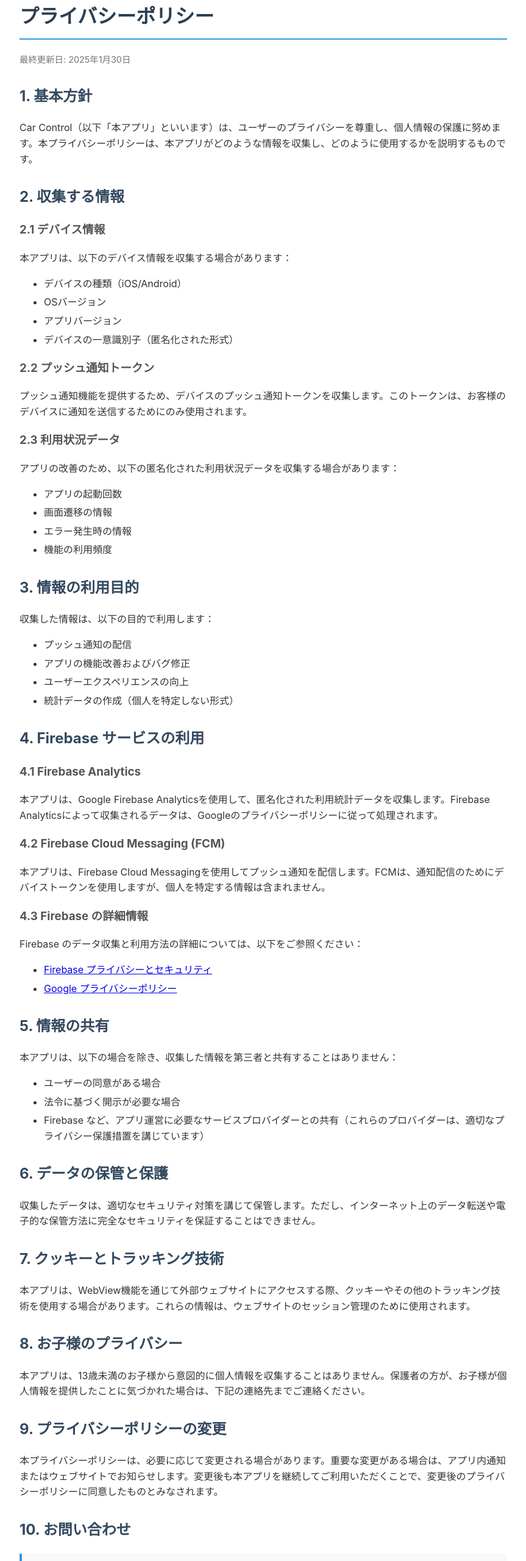
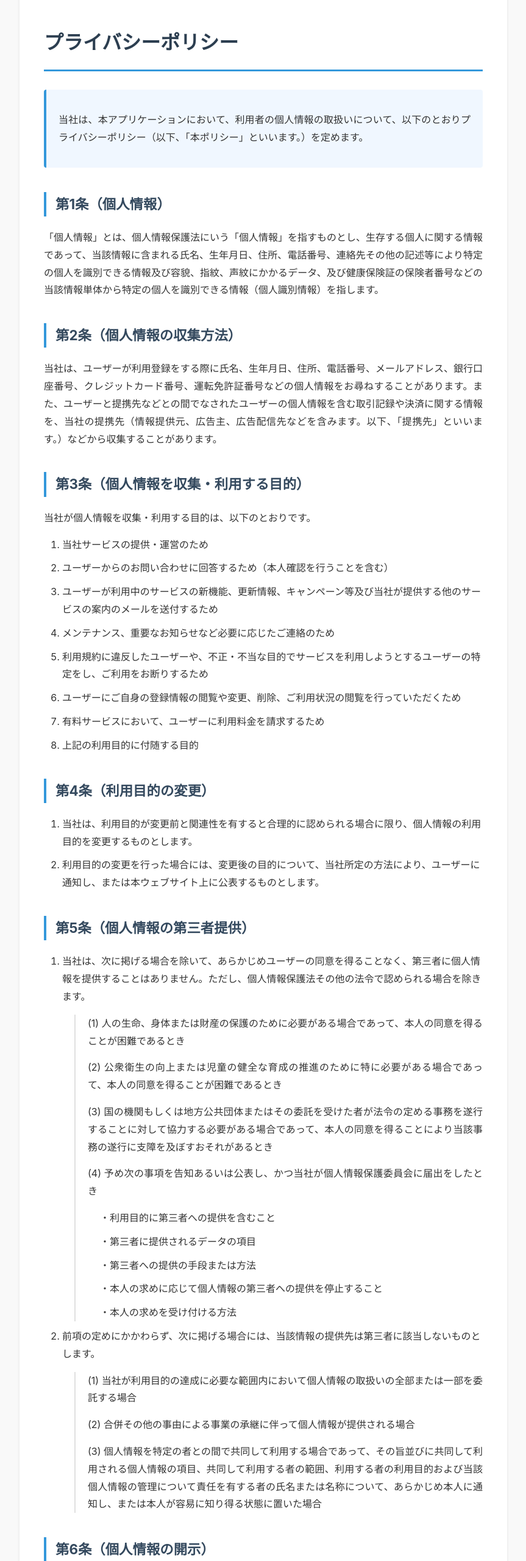
Before and after one commit to world-advance-network/car-control-app-privacy-policy, a plain HTML site: page index.html in a window 1280 px wide. Shown: the part 40-2600 px from the top of the page at 61% size, without its empty margins (208-1071 px from the left). Drawn offline with Linux system fonts and the light colour scheme.

Commit message:
privacy-policy-page作成

```diff
--- a/index.html
+++ b/index.html
@@ -7,211 +7,199 @@
     <style>
         body {
             font-family: -apple-system, BlinkMacSystemFont, "Segoe UI", Roboto, "Helvetica Neue", Arial, sans-serif;
-            line-height: 1.6;
+            line-height: 1.8;
             max-width: 800px;
             margin: 0 auto;
             padding: 20px;
             color: #333;
+            background-color: #f9f9f9;
+        }
+        .container {
+            background-color: white;
+            padding: 40px;
+            border-radius: 8px;
+            box-shadow: 0 2px 4px rgba(0,0,0,0.1);
         }
         h1 {
             color: #2c3e50;
-            border-bottom: 2px solid #3498db;
-            padding-bottom: 10px;
+            border-bottom: 3px solid #3498db;
+            padding-bottom: 15px;
+            margin-bottom: 30px;
+            font-size: 2em;
         }
         h2 {
             color: #34495e;
-            margin-top: 30px;
+            margin-top: 40px;
+            margin-bottom: 20px;
+            font-size: 1.4em;
+            border-left: 4px solid #3498db;
+            padding-left: 15px;
         }
         h3 {
             color: #555;
+            margin-top: 25px;
+            margin-bottom: 15px;
+            font-size: 1.1em;
         }
-        .last-updated {
-            color: #777;
-            font-size: 0.9em;
-            margin-bottom: 30px;
+        p {
+            margin: 15px 0;
+            text-align: justify;
         }
-        .contact {
-            background-color: #f8f9fa;
-            padding: 15px;
+        .intro {
+            background-color: #f0f7ff;
+            padding: 20px;
             border-left: 4px solid #3498db;
-            margin: 20px 0;
+            margin: 30px 0;
+            border-radius: 4px;
         }
-        .english-section {
-            margin-top: 60px;
-            padding-top: 40px;
-            border-top: 3px solid #e0e0e0;
-        }
-        ul {
-            margin: 10px 0;
+        ol {
+            margin: 15px 0;
+            padding-left: 30px;
         }
         li {
-            margin: 5px 0;
+            margin: 10px 0;
+            line-height: 1.8;
+        }
+        .contact-info {
+            background-color: #f8f9fa;
+            padding: 25px;
+            border-left: 4px solid #3498db;
+            margin: 30px 0;
+            border-radius: 4px;
+        }
+        .contact-info p {
+            margin: 8px 0;
+        }
+        .section-title {
+            font-weight: 600;
+            color: #2c3e50;
+        }
+        .subsection {
+            margin-left: 20px;
+            padding-left: 20px;
+            border-left: 2px solid #e0e0e0;
+        }
+        .closing {
+            text-align: right;
+            margin-top: 50px;
+            font-weight: 600;
+            color: #555;
         }
     </style>
 </head>
 <body>
-    <h1>プライバシーポリシー</h1>
-    <p class="last-updated">最終更新日: 2025年1月30日</p>
+    <div class="container">
+        <h1>プライバシーポリシー</h1>
 
-    <h2>1. 基本方針</h2>
-    <p>Car Control（以下「本アプリ」といいます）は、ユーザーのプライバシーを尊重し、個人情報の保護に努めます。本プライバシーポリシーは、本アプリがどのような情報を収集し、どのように使用するかを説明するものです。</p>
+        <div class="intro">
+            <p>当社は、本アプリケーションにおいて、利用者の個人情報の取扱いについて、以下のとおりプライバシーポリシー（以下、「本ポリシー」といいます。）を定めます。</p>
+        </div>
 
-    <h2>2. 収集する情報</h2>
-    <h3>2.1 デバイス情報</h3>
-    <p>本アプリは、以下のデバイス情報を収集する場合があります：</p>
-    <ul>
-        <li>デバイスの種類（iOS/Android）</li>
-        <li>OSバージョン</li>
-        <li>アプリバージョン</li>
-        <li>デバイスの一意識別子（匿名化された形式）</li>
-    </ul>
+        <h2>第1条（個人情報）</h2>
+        <p>「個人情報」とは、個人情報保護法にいう「個人情報」を指すものとし、生存する個人に関する情報であって、当該情報に含まれる氏名、生年月日、住所、電話番号、連絡先その他の記述等により特定の個人を識別できる情報及び容貌、指紋、声紋にかかるデータ、及び健康保険証の保険者番号などの当該情報単体から特定の個人を識別できる情報（個人識別情報）を指します。</p>
 
-    <h3>2.2 プッシュ通知トークン</h3>
-    <p>プッシュ通知機能を提供するため、デバイスのプッシュ通知トークンを収集します。このトークンは、お客様のデバイスに通知を送信するためにのみ使用されます。</p>
+        <h2>第2条（個人情報の収集方法）</h2>
+        <p>当社は、ユーザーが利用登録をする際に氏名、生年月日、住所、電話番号、メールアドレス、銀行口座番号、クレジットカード番号、運転免許証番号などの個人情報をお尋ねすることがあります。また、ユーザーと提携先などとの間でなされたユーザーの個人情報を含む取引記録や決済に関する情報を、当社の提携先（情報提供元、広告主、広告配信先などを含みます。以下、「提携先」といいます。）などから収集することがあります。</p>
 
-    <h3>2.3 利用状況データ</h3>
-    <p>アプリの改善のため、以下の匿名化された利用状況データを収集する場合があります：</p>
-    <ul>
-        <li>アプリの起動回数</li>
-        <li>画面遷移の情報</li>
-        <li>エラー発生時の情報</li>
-        <li>機能の利用頻度</li>
-    </ul>
+        <h2>第3条（個人情報を収集・利用する目的）</h2>
+        <p>当社が個人情報を収集・利用する目的は、以下のとおりです。</p>
+        <ol>
+            <li>当社サービスの提供・運営のため</li>
+            <li>ユーザーからのお問い合わせに回答するため（本人確認を行うことを含む）</li>
+            <li>ユーザーが利用中のサービスの新機能、更新情報、キャンペーン等及び当社が提供する他のサービスの案内のメールを送付するため</li>
+            <li>メンテナンス、重要なお知らせなど必要に応じたご連絡のため</li>
+            <li>利用規約に違反したユーザーや、不正・不当な目的でサービスを利用しようとするユーザーの特定をし、ご利用をお断りするため</li>
+            <li>ユーザーにご自身の登録情報の閲覧や変更、削除、ご利用状況の閲覧を行っていただくため</li>
+            <li>有料サービスにおいて、ユーザーに利用料金を請求するため</li>
+            <li>上記の利用目的に付随する目的</li>
+        </ol>
 
-    <h2>3. 情報の利用目的</h2>
-    <p>収集した情報は、以下の目的で利用します：</p>
-    <ul>
-        <li>プッシュ通知の配信</li>
-        <li>アプリの機能改善およびバグ修正</li>
-        <li>ユーザーエクスペリエンスの向上</li>
-        <li>統計データの作成（個人を特定しない形式）</li>
-    </ul>
+        <h2>第4条（利用目的の変更）</h2>
+        <ol>
+            <li>当社は、利用目的が変更前と関連性を有すると合理的に認められる場合に限り、個人情報の利用目的を変更するものとします。</li>
+            <li>利用目的の変更を行った場合には、変更後の目的について、当社所定の方法により、ユーザーに通知し、または本ウェブサイト上に公表するものとします。</li>
+        </ol>
 
-    <h2>4. Firebase サービスの利用</h2>
-    <h3>4.1 Firebase Analytics</h3>
-    <p>本アプリは、Google Firebase Analyticsを使用して、匿名化された利用統計データを収集します。Firebase Analyticsによって収集されるデータは、Googleのプライバシーポリシーに従って処理されます。</p>
+        <h2>第5条（個人情報の第三者提供）</h2>
+        <ol>
+            <li>当社は、次に掲げる場合を除いて、あらかじめユーザーの同意を得ることなく、第三者に個人情報を提供することはありません。ただし、個人情報保護法その他の法令で認められる場合を除きます。
+                <div class="subsection">
+                    <p>(1) 人の生命、身体または財産の保護のために必要がある場合であって、本人の同意を得ることが困難であるとき</p>
+                    <p>(2) 公衆衛生の向上または児童の健全な育成の推進のために特に必要がある場合であって、本人の同意を得ることが困難であるとき</p>
+                    <p>(3) 国の機関もしくは地方公共団体またはその委託を受けた者が法令の定める事務を遂行することに対して協力する必要がある場合であって、本人の同意を得ることにより当該事務の遂行に支障を及ぼすおそれがあるとき</p>
+                    <p>(4) 予め次の事項を告知あるいは公表し、かつ当社が個人情報保護委員会に届出をしたとき</p>
+                    <ul style="list-style-type: none; padding-left: 20px;">
+                        <li>・利用目的に第三者への提供を含むこと</li>
+                        <li>・第三者に提供されるデータの項目</li>
+                        <li>・第三者への提供の手段または方法</li>
+                        <li>・本人の求めに応じて個人情報の第三者への提供を停止すること</li>
+                        <li>・本人の求めを受け付ける方法</li>
+                    </ul>
+                </div>
+            </li>
+            <li>前項の定めにかかわらず、次に掲げる場合には、当該情報の提供先は第三者に該当しないものとします。
+                <div class="subsection">
+                    <p>(1) 当社が利用目的の達成に必要な範囲内において個人情報の取扱いの全部または一部を委託する場合</p>
+                    <p>(2) 合併その他の事由による事業の承継に伴って個人情報が提供される場合</p>
+                    <p>(3) 個人情報を特定の者との間で共同して利用する場合であって、その旨並びに共同して利用される個人情報の項目、共同して利用する者の範囲、利用する者の利用目的および当該個人情報の管理について責任を有する者の氏名または名称について、あらかじめ本人に通知し、または本人が容易に知り得る状態に置いた場合</p>
+                </div>
+            </li>
+        </ol>
 
-    <h3>4.2 Firebase Cloud Messaging (FCM)</h3>
-    <p>本アプリは、Firebase Cloud Messagingを使用してプッシュ通知を配信します。FCMは、通知配信のためにデバイストークンを使用しますが、個人を特定する情報は含まれません。</p>
+        <h2>第6条（個人情報の開示）</h2>
+        <ol>
+            <li>当社は、本人から個人情報の開示を求められたときは、本人に対し、遅滞なくこれを開示します。ただし、開示することにより次のいずれかに該当する場合は、その全部または一部を開示しないことがあります。
+                <div class="subsection">
+                    <p>(1) 本人または第三者の生命、身体、財産その他の権利利益を害するおそれがある場合</p>
+                    <p>(2) 当社の業務の適正な実施に著しい支障を及ぼすおそれがある場合</p>
+                    <p>(3) その他法令に違反することとなる場合</p>
+                </div>
+            </li>
+            <li>前項の定めにかかわらず、履歴情報および特性情報などの個人情報以外の情報については、原則として開示いたしません。</li>
+        </ol>
 
-    <h3>4.3 Firebase の詳細情報</h3>
-    <p>Firebase のデータ収集と利用方法の詳細については、以下をご参照ください：</p>
-    <ul>
-        <li><a href="https://firebase.google.com/support/privacy" target="_blank">Firebase プライバシーとセキュリティ</a></li>
-        <li><a href="https://policies.google.com/privacy" target="_blank">Google プライバシーポリシー</a></li>
-    </ul>
+        <h2>第7条（個人情報の訂正および削除）</h2>
+        <ol>
+            <li>ユーザーは、当社の保有する自己の個人情報が誤った情報である場合には、当社が定める手続きにより、当社に対して個人情報の訂正、追加または削除（以下、「訂正等」といいます。）を請求することができます。</li>
+            <li>当社は、ユーザーから前項の請求を受けてその請求に応じる必要があると判断した場合には、遅滞なく、当該個人情報の訂正等を行うものとします。</li>
+            <li>当社は、前項の規定に基づき訂正等を行った場合、または訂正等を行わない旨の決定をしたときは遅滞なく、これをユーザーに通知します。</li>
+        </ol>
 
-    <h2>5. 情報の共有</h2>
-    <p>本アプリは、以下の場合を除き、収集した情報を第三者と共有することはありません：</p>
-    <ul>
-        <li>ユーザーの同意がある場合</li>
-        <li>法令に基づく開示が必要な場合</li>
-        <li>Firebase など、アプリ運営に必要なサービスプロバイダーとの共有（これらのプロバイダーは、適切なプライバシー保護措置を講じています）</li>
-    </ul>
+        <h2>第8条（個人情報の利用停止等）</h2>
+        <ol>
+            <li>当社は、本人から、個人情報が、利用目的の範囲を超えて取り扱われているという理由、または不正の手段により取得されたものであるという理由により、その利用の停止または消去（以下、「利用停止等」といいます。）を求められた場合には、遅滞なく必要な調査を行います。</li>
+            <li>前項の調査結果に基づき、その請求に応じる必要があると判断した場合には、遅滞なく、当該個人情報の利用停止等を行います。</li>
+            <li>当社は、前項の規定に基づき利用停止等を行った場合、または利用停止等を行わない旨の決定をしたときは、遅滞なく、これをユーザーに通知します。</li>
+            <li>前2項にかかわらず、利用停止等に多額の費用を有する場合その他利用停止等を行うことが困難な場合であって、ユーザーの権利利益を保護するために必要なこれに代わるべき措置をとれる場合は、この代替策を講じるものとします。</li>
+        </ol>
 
-    <h2>6. データの保管と保護</h2>
-    <p>収集したデータは、適切なセキュリティ対策を講じて保管します。ただし、インターネット上のデータ転送や電子的な保管方法に完全なセキュリティを保証することはできません。</p>
+        <h2>第9条（個人情報の安全管理）</h2>
+        <p>当社は、個人情報の漏えい、滅失又はき損の防止その他の個人情報の安全管理のため、組織的、物理的、人的及び技術的な安全管理措置を講じます。</p>
 
-    <h2>7. クッキーとトラッキング技術</h2>
-    <p>本アプリは、WebView機能を通じて外部ウェブサイトにアクセスする際、クッキーやその他のトラッキング技術を使用する場合があります。これらの情報は、ウェブサイトのセッション管理のために使用されます。</p>
+        <h2>第10条（個人情報の廃棄）</h2>
+        <p>当社は、個人情報の利用目的が達成され、又は当該目的との関係で個人情報を保有する必要がなくなった場合には、遅滞なく当該個人情報を消去又は廃棄するものとします。また、当該個人情報が外部に流出しないよう適切な措置を講じます。</p>
 
-    <h2>8. お子様のプライバシー</h2>
-    <p>本アプリは、13歳未満のお子様から意図的に個人情報を収集することはありません。保護者の方が、お子様が個人情報を提供したことに気づかれた場合は、下記の連絡先までご連絡ください。</p>
+        <h2>第11条（継続的改善）</h2>
+        <p>当社は、個人情報の取扱いに関する運用状況を適宜点検し、継続的な改善に努めるものとします。</p>
 
-    <h2>9. プライバシーポリシーの変更</h2>
-    <p>本プライバシーポリシーは、必要に応じて変更される場合があります。重要な変更がある場合は、アプリ内通知またはウェブサイトでお知らせします。変更後も本アプリを継続してご利用いただくことで、変更後のプライバシーポリシーに同意したものとみなされます。</p>
+        <h2>第12条（プライバシーポリシーの変更）</h2>
+        <ol>
+            <li>本ポリシーの内容は、法令その他本ポリシーに別段の定めのある事項を除いて、ユーザーに通知することなく、変更することができるものとします。</li>
+            <li>当社が別途定める場合を除いて、変更後のプライバシーポリシーは、本ウェブサイトに掲載したときから効力を生じるものとします。</li>
+        </ol>
 
-    <h2>10. お問い合わせ</h2>
-    <div class="contact">
-        <p><strong>本プライバシーポリシーに関するご質問やご意見がございましたら、以下の連絡先までお問い合わせください：</strong></p>
-        <p>
-            アプリ名: Car Control<br>
-            運営者: ワールドアドバンスネットワーク株式会社<br>
-            メールアドレス: <a href="mailto:info@wan-gps.jp">info@wan-gps.jp</a>
-        </p>
-    </div>
+        <h2>第13条（お問い合わせ窓口）</h2>
+        <p>本ポリシーに関するお問い合わせは、下記の窓口までお願いいたします。</p>
 
-    <!-- English Section -->
-    <div class="english-section">
-        <h1>Privacy Policy</h1>
-        <p class="last-updated">Last Updated: January 30, 2025</p>
+        <div class="contact-info">
+            <p><strong>住所：</strong>〒335-0035 埼玉県戸田市笹目南町1-17</p>
+            <p><strong>社名：</strong>ワールドアドバンスネットワーク株式会社</p>
+            <p><strong>電話番号：</strong>048-456-6682</p>
+            <p><strong>Eメールアドレス：</strong><a href="mailto:info@wan-gps.jp">info@wan-gps.jp</a></p>
+        </div>
 
-        <h2>1. Basic Policy</h2>
-        <p>Car Control (hereinafter referred to as "the App") respects user privacy and is committed to protecting personal information. This Privacy Policy explains what information the App collects and how it is used.</p>
-
-        <h2>2. Information We Collect</h2>
-        <h3>2.1 Device Information</h3>
-        <p>The App may collect the following device information:</p>
-        <ul>
-            <li>Device type (iOS/Android)</li>
-            <li>OS version</li>
-            <li>App version</li>
-            <li>Device unique identifier (in anonymized form)</li>
-        </ul>
-
-        <h3>2.2 Push Notification Tokens</h3>
-        <p>To provide push notification functionality, we collect device push notification tokens. These tokens are used solely to send notifications to your device.</p>
-
-        <h3>2.3 Usage Data</h3>
-        <p>For app improvement purposes, we may collect the following anonymized usage data:</p>
-        <ul>
-            <li>App launch count</li>
-            <li>Screen transition information</li>
-            <li>Error occurrence information</li>
-            <li>Feature usage frequency</li>
-        </ul>
-
-        <h2>3. Purpose of Use</h2>
-        <p>Collected information is used for the following purposes:</p>
-        <ul>
-            <li>Delivery of push notifications</li>
-            <li>App feature improvements and bug fixes</li>
-            <li>Enhancement of user experience</li>
-            <li>Creation of statistical data (in non-personally identifiable form)</li>
-        </ul>
-
-        <h2>4. Use of Firebase Services</h2>
-        <h3>4.1 Firebase Analytics</h3>
-        <p>The App uses Google Firebase Analytics to collect anonymized usage statistics. Data collected by Firebase Analytics is processed in accordance with Google's Privacy Policy.</p>
-
-        <h3>4.2 Firebase Cloud Messaging (FCM)</h3>
-        <p>The App uses Firebase Cloud Messaging to deliver push notifications. FCM uses device tokens for notification delivery, which do not contain personally identifiable information.</p>
-
-        <h3>4.3 Firebase Details</h3>
-        <p>For more information about Firebase data collection and usage, please refer to:</p>
-        <ul>
-            <li><a href="https://firebase.google.com/support/privacy" target="_blank">Firebase Privacy and Security</a></li>
-            <li><a href="https://policies.google.com/privacy" target="_blank">Google Privacy Policy</a></li>
-        </ul>
-
-        <h2>5. Information Sharing</h2>
-        <p>The App does not share collected information with third parties except in the following cases:</p>
-        <ul>
-            <li>When user consent is obtained</li>
-            <li>When disclosure is required by law</li>
-            <li>Sharing with service providers necessary for app operation such as Firebase (these providers implement appropriate privacy protection measures)</li>
-        </ul>
-
-        <h2>6. Data Storage and Protection</h2>
-        <p>Collected data is stored with appropriate security measures. However, we cannot guarantee complete security of data transmission over the Internet or electronic storage methods.</p>
-
-        <h2>7. Cookies and Tracking Technologies</h2>
-        <p>The App may use cookies and other tracking technologies when accessing external websites through the WebView feature. This information is used for website session management.</p>
-
-        <h2>8. Children's Privacy</h2>
-        <p>The App does not intentionally collect personal information from children under 13. If a parent or guardian becomes aware that their child has provided personal information, please contact us at the address below.</p>
-
-        <h2>9. Changes to Privacy Policy</h2>
-        <p>This Privacy Policy may be changed as necessary. In case of significant changes, we will notify you through in-app notifications or on our website. Continued use of the App after changes constitutes acceptance of the updated Privacy Policy.</p>
-
-        <h2>10. Contact Us</h2>
-        <div class="contact">
-            <p><strong>If you have any questions or comments regarding this Privacy Policy, please contact us at:</strong></p>
-            <p>
-                App Name: Car Control<br>
-                Operator: World Advance Network Corporation<br>
-                Email: <a href="mailto:info@wan-gps.jp">info@wan-gps.jp</a>
-            </p>
+        <div class="closing">
+            <p>以上</p>
         </div>
     </div>
 </body>
```
